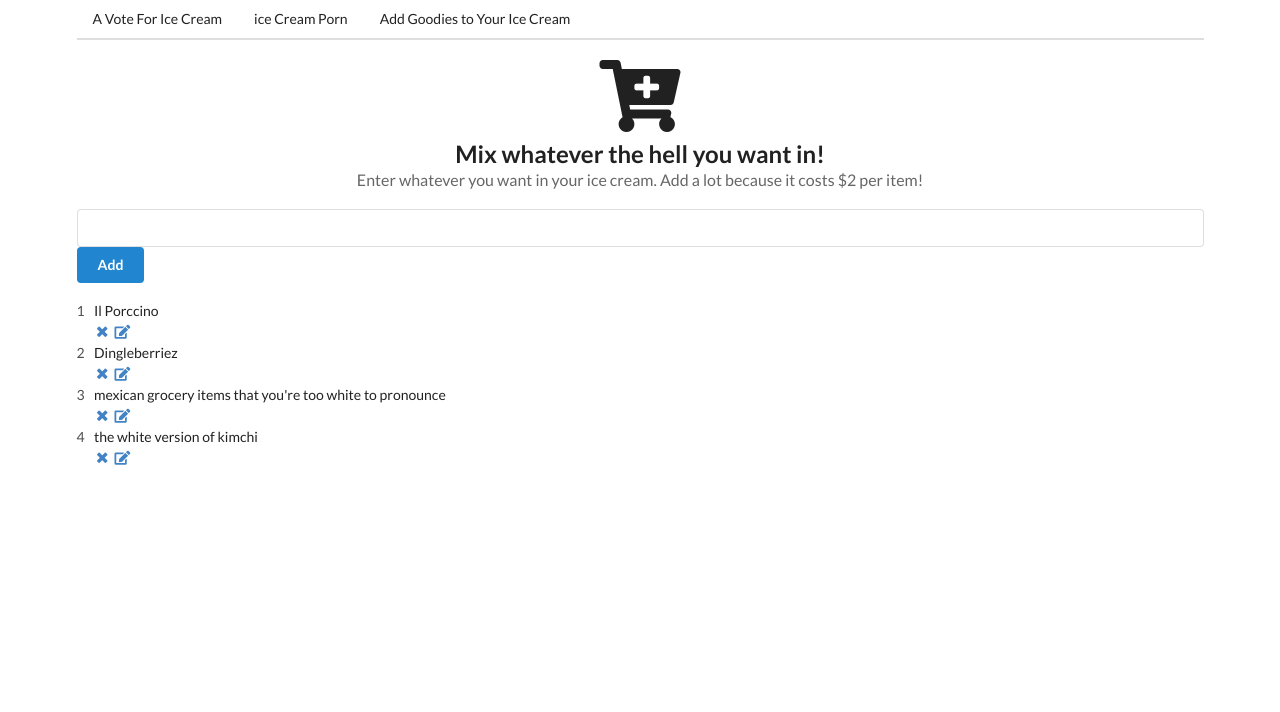
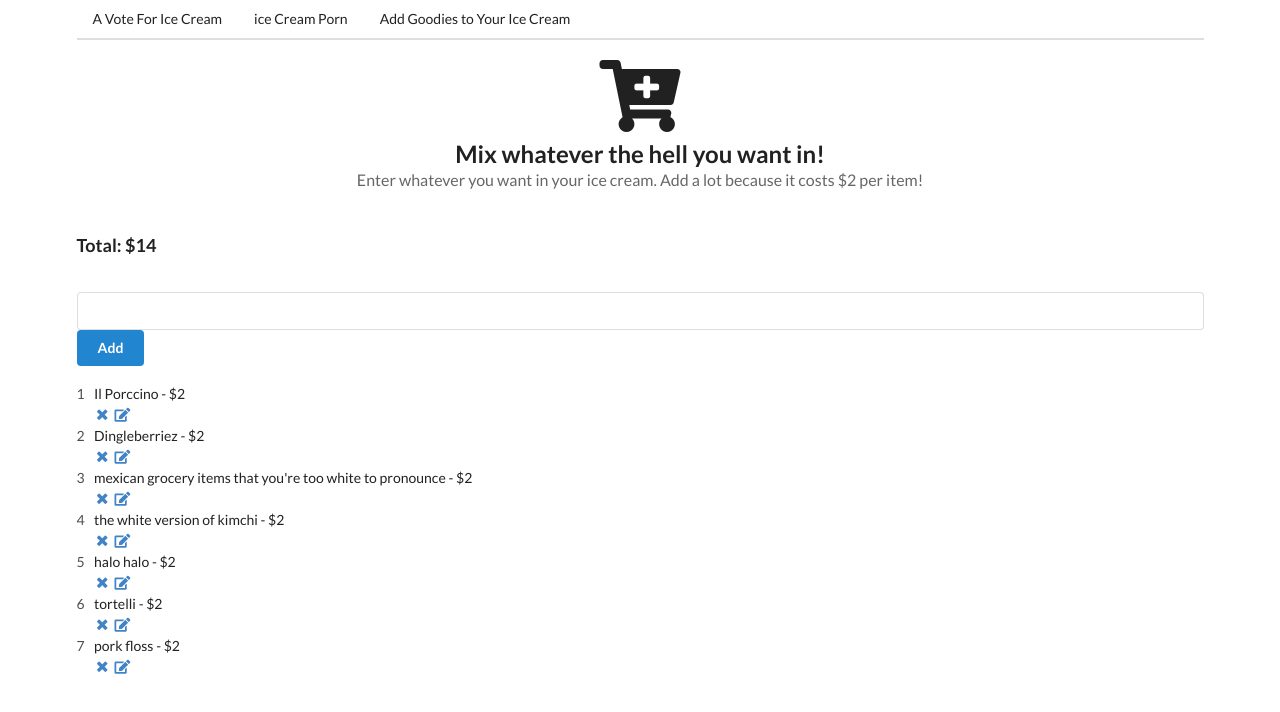
Before and after one commit to JacobPRC/voting-app, a React (Create React App) app: page /mixins in a window 1280 px wide. Shown: the top 712 px of the page. Built offline with nearby package versions, Linux system fonts and the light colour scheme; data requests are answered from the project's data file.

Commit message:
finished the mixin part. Will clean up and style at end

```diff
--- a/server/db.json
+++ b/server/db.json
@@ -15,6 +15,18 @@
     {
       "mixin": "the white version of kimchi",
       "id": 12
+    },
+    {
+      "mixin": "halo halo",
+      "id": 13
+    },
+    {
+      "mixin": "tortelli",
+      "id": 14
+    },
+    {
+      "mixin": "pork floss",
+      "id": 15
     }
   ]
 }
--- a/src/components/mixins/Mixins.js
+++ b/src/components/mixins/Mixins.js
@@ -15,6 +15,7 @@ const Mixins = () => {
   const [input, setInput] = useState("");
   const [items, setItems] = useState([]);
   const [submissions, setSubmissions] = useState(0);
+  const [total, setTotal] = useState(0);
 
   const onSubmit = (e) => {
     e.preventDefault();
@@ -30,14 +31,26 @@ const Mixins = () => {
       const response = await axios.get("/mixins");
       setItems(response.data);
     };
-    getMixins();
+    const timeoutId = setTimeout(() => {
+      if (input) {
+        getMixins();
+      }
+    }, 500);
+    if (!input) {
+      getMixins();
+    }
+    return () => clearTimeout(timeoutId);
   }, [input]);
+
+  //items.length * 2?
+
+  useEffect(() => setTotal(items.length * 2), [items]);
 
   const renderedItems = () => {
     return items.map((item) => {
       return (
         <>
-          <li key={item.id}>{item.mixin}</li>
+          <li key={item.id}>{item.mixin} - $2</li>
           <Link to={`mixins/delete/${item.id}`}>
             <i className="delete icon"></i>
           </Link>
@@ -63,6 +76,8 @@ const Mixins = () => {
           </div>
         </h2>
       </div>
+      <br />
+      <h3>Total: ${total}</h3>
       <div className="ui container">
         <br />
         <form className="ui form" onSubmit={(e) => onSubmit(e)}>
```
